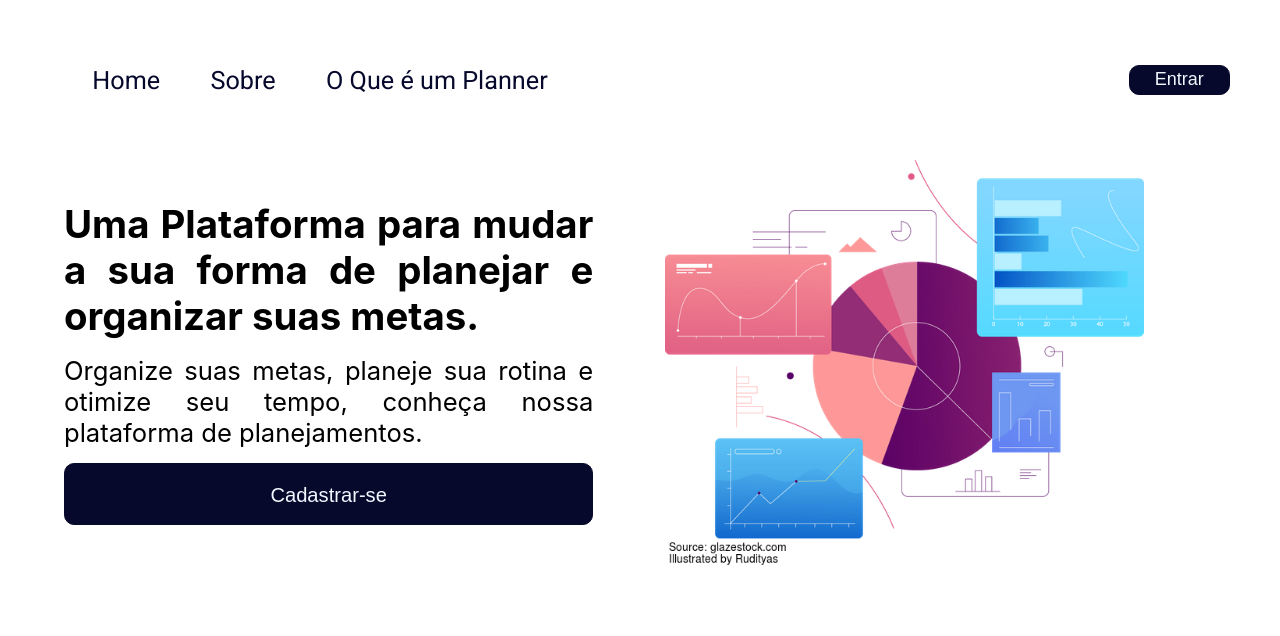
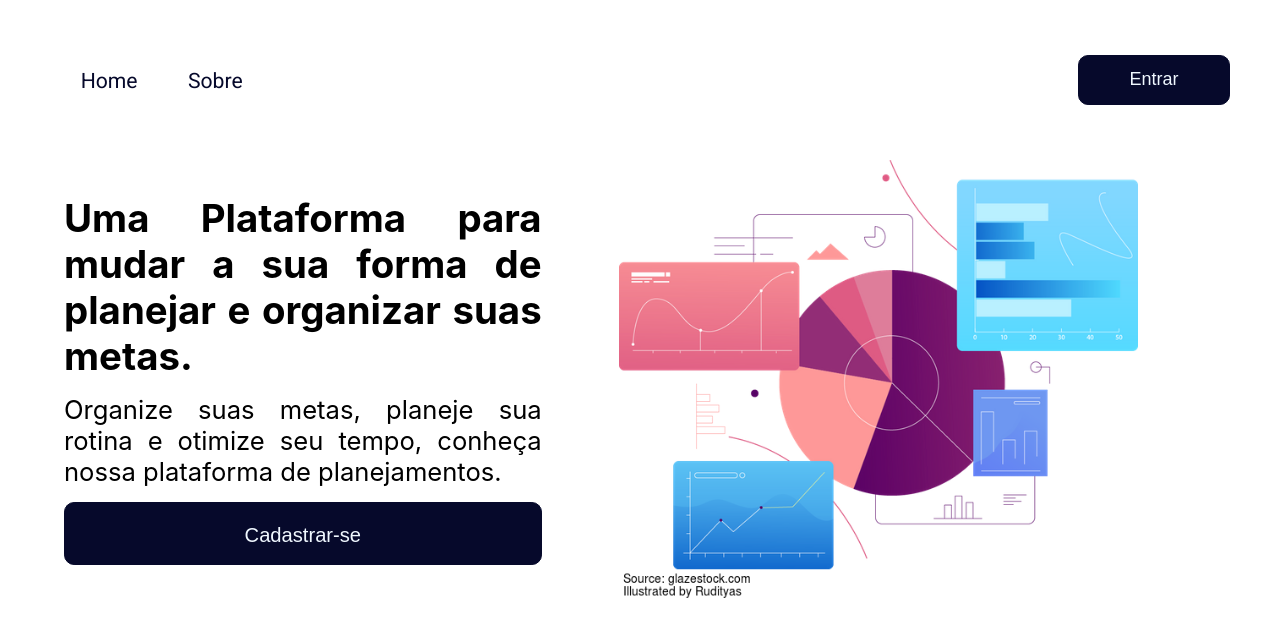
Before and after one commit to SigmaForce/Planner, a website: page index.html in a window 1280 px wide. Drawn offline with Linux system fonts and the light colour scheme.

Commit message:
Adicionando responsividade

```diff
--- a/index.html
+++ b/index.html
@@ -19,9 +19,7 @@
                 <li>
                     <a href="sobre.js">Sobre</a>
                 </li>
-                <li>
-                    <a href="planner.js">O Que é um Planner</a>
-                </li>
+
             </ul>
         </section>
         <section id="logar">
--- a/styles.css
+++ b/styles.css
@@ -5,30 +5,25 @@ html {
 /*Inicio do Estilo do cabeçalho*/
 
 
-
 header{
     height: 20vh;
-
     display: flex;
     justify-content: space-between;
     align-items: center;
 }
 
-#cabecalho{
-    width: 50%;
-}
 #cabecalho ul{
     display: flex;
     align-items: center;
     justify-content: center;
-    column-gap: 5rem;
+    column-gap: 2rem;
+    margin-left: 5rem;
 }
 
 #cabecalho ul li{
     font-family: 'Roboto', sans-serif;
     list-style: none;
-    font-size: 2.5rem;
-
+    font-size: 1.5rem;
 }
 
 #cabecalho ul li a{
@@ -37,12 +32,9 @@ header{
     text-align: center;
     color: #06092b;
 }
+
 #cabecalho ul li a:hover{
     opacity: 0.6;
-}
-#logar{
-    width: 40%;
-    float: right;
 }
 
 button{
@@ -50,7 +42,7 @@ button{
     color: aliceblue;
     float: right;
     background-color:  #06092b ;
-  width: 10rem;
+    width: 7rem;
     height: 3rem;
     font-size: large;
     margin-right:5rem;
@@ -61,6 +53,7 @@ button{
   button:hover{
       opacity: 0.85;
   }
+
 /*
     FIM DO ESTILO CABECALHO
 */
@@ -113,4 +106,22 @@ main{
     html{
         font-size: 63%;
     }
+    button{
+        width: 15rem;
+        height: 5rem;
     }
+
+    #cabecalho ul li{
+        font-size: 2.1rem;
+    }
+    #cabecalho ul{
+        column-gap: 5rem;
+        margin-left: 8rem;
+    }
+    #image{
+        width: 120%;
+
+    }
+
+
+  }
```
Lines whose indentation alone changed are shown as unchanged.
